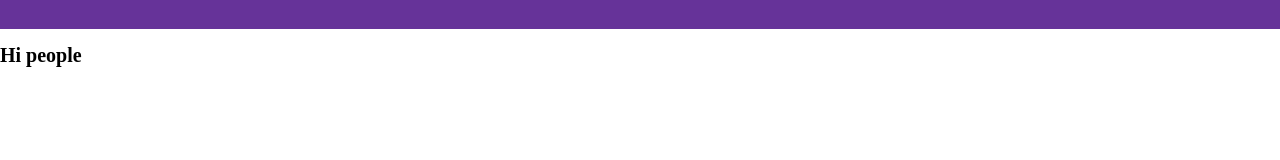
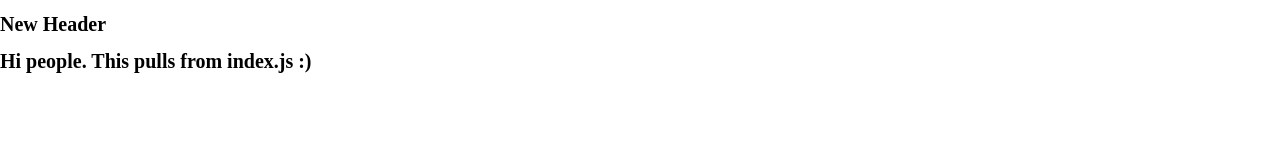
Before and after one commit to jdesoto1618/webstacks-challenge, a Gatsby site: page / in a window 1280 px wide. Built offline with nearby package versions, Linux system fonts and the light colour scheme; Gatsby itself is replaced by a stand-in of ours.

Commit message:
Adds header folder and places header.js file within it. Also adds hero component folder and file.

```diff
--- /dev/null
+++ b/src/components/Header/Header.js
@@ -0,0 +1,10 @@
+import * as React from "react"
+import { Link } from "gatsby"
+
+const Header = () => {
+  return (
+    <h1>New Header</h1>
+  )
+}
+
+export default Header
--- a/src/components/header.js
+++ /dev/null
@@ -1,42 +0,0 @@
-import * as React from "react"
-import PropTypes from "prop-types"
-import { Link } from "gatsby"
-
-const Header = ({ siteTitle }) => (
-  <header
-    style={{
-      background: `rebeccapurple`,
-      marginBottom: `1.45rem`,
-    }}
-  >
-    <div
-      style={{
-        margin: `0 auto`,
-        maxWidth: 960,
-        padding: `1.45rem 1.0875rem`,
-      }}
-    >
-      <h1 style={{ margin: 0 }}>
-        <Link
-          to="/"
-          style={{
-            color: `white`,
-            textDecoration: `none`,
-          }}
-        >
-          {siteTitle}
-        </Link>
-      </h1>
-    </div>
-  </header>
-)
-
-Header.propTypes = {
-  siteTitle: PropTypes.string,
-}
-
-Header.defaultProps = {
-  siteTitle: ``,
-}
-
-export default Header
--- a/src/components/layout.js
+++ b/src/components/layout.js
@@ -6,9 +6,7 @@
  */
 
 import * as React from "react"
-import { useStaticQuery, graphql } from "gatsby"
-
-import Header from "./header"
+import Header from "./Header/Header"
 
 const Layout = ({ children }) => {
   return (
--- a/src/pages/index.js
+++ b/src/pages/index.js
@@ -8,7 +8,7 @@ import Seo from "../components/seo"
 const IndexPage = () => (
   <Layout>
     <Seo title="Home" />
-    <h1>Hi people</h1>
+    <h1>Hi people. This pulls from index.js :)</h1>
   </Layout>
 )
 
```
Also changed, not shown: src/components/Hero/Hero.js (added).
